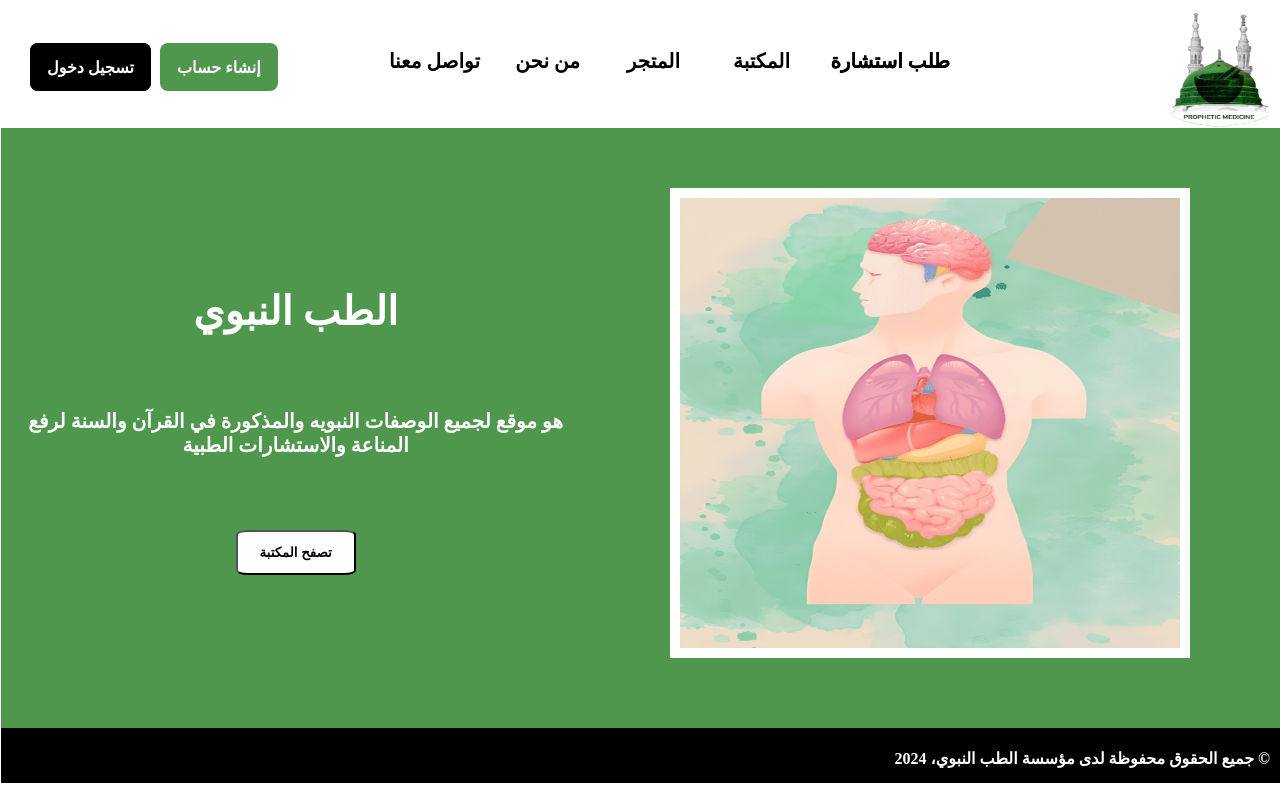
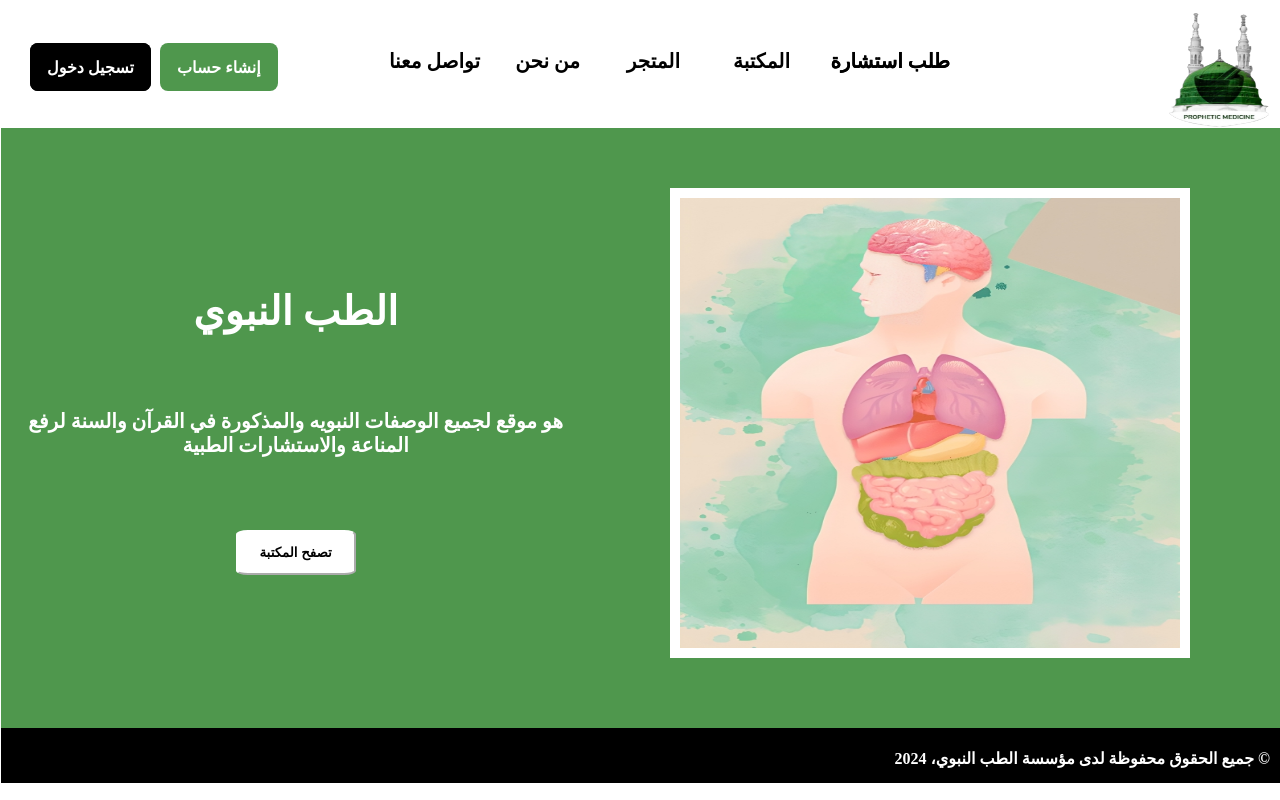
Before and after one commit to SolimanMohammed/test, a PHP site: page / in a window 1280 px wide. Run offline with PHP 8.4, Linux system fonts and the light colour scheme.

Commit message:
Update style.css

```diff
--- a/style.css
+++ b/style.css
@@ -159,6 +159,8 @@ a:hover{
 	font-weight: bold;
 	border-width : 5 px;
 	background-color: #ffffff;
+	    border-color: white;
+
 }
 
 .Body_Img{
```
